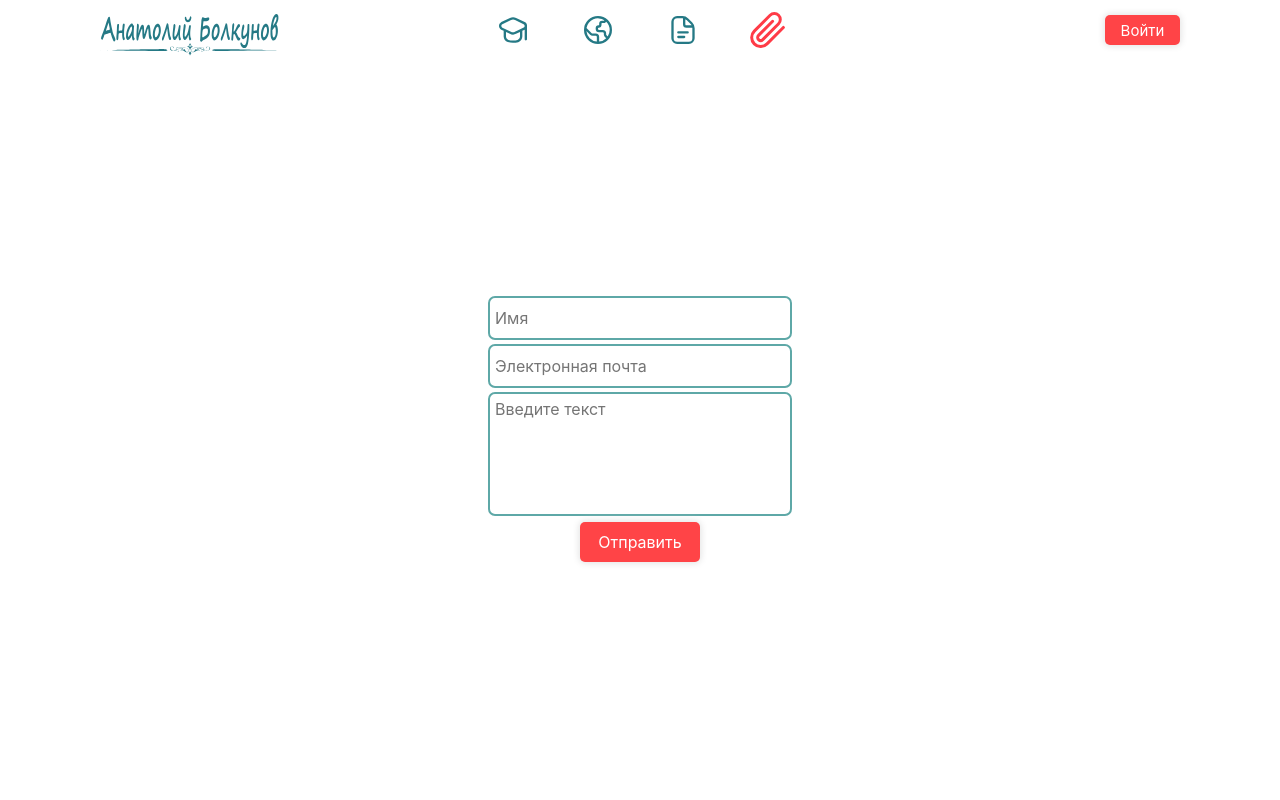
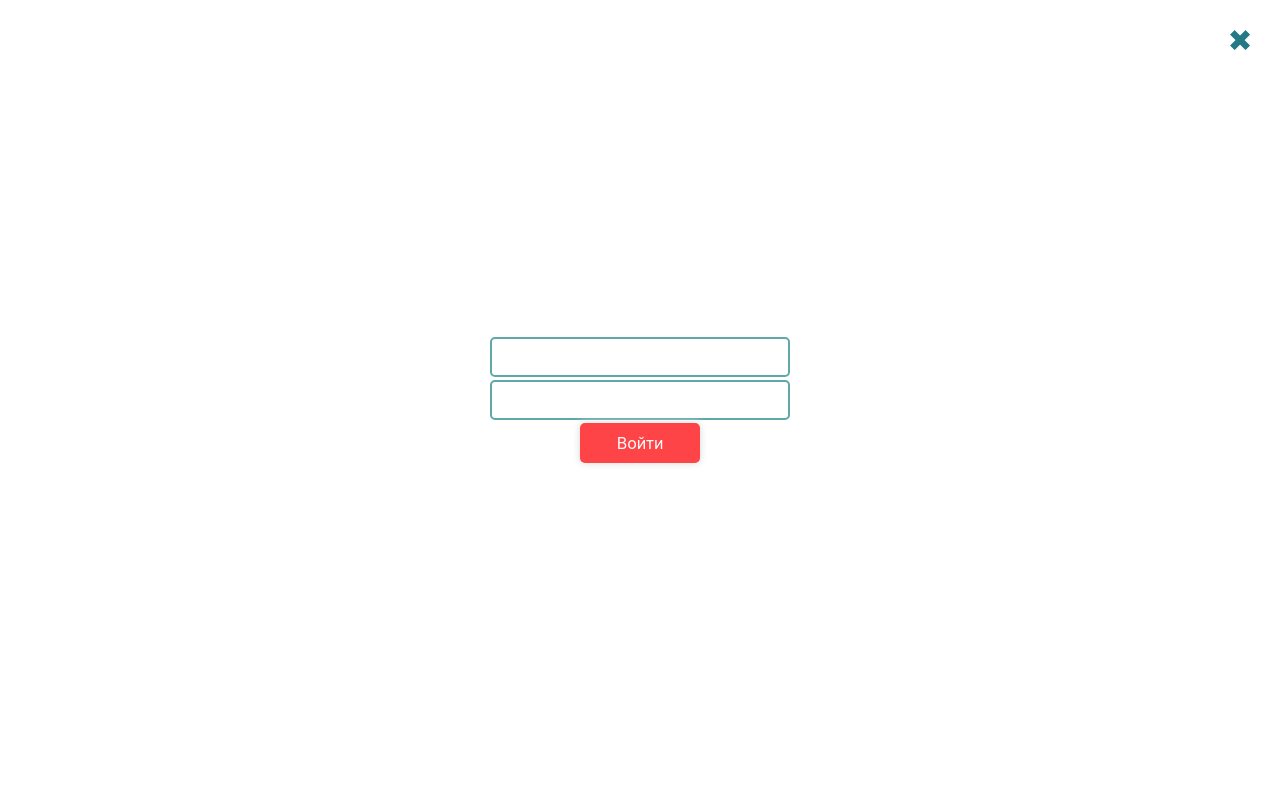
Before and after one commit to Gloryson/psy, a React (Create React App) app: page /contacts in a window 1280 px wide. Both pictures are taken after a click on the button "Войти". Shown: the top 800 px of the page. Built offline with nearby package versions, Linux system fonts and the light colour scheme; no server answers.

Commit message:
feat: added firebase

```diff
--- a/package.json
+++ b/package.json
@@ -11,6 +11,7 @@
     "@types/node": "^16.18.12",
     "@types/react": "^18.0.28",
     "@types/react-dom": "^18.0.11",
+    "firebase": "^9.17.2",
     "react": "^18.2.0",
     "react-dom": "^18.2.0",
     "react-redux": "^8.0.5",
--- a/src/Pages/ContactsPage/ContactsPage.scss
+++ b/src/Pages/ContactsPage/ContactsPage.scss
@@ -12,7 +12,7 @@
   width: 95vw;
   max-width: 500px;
   height: calc(100vh - 60px);
-  gap: 8px;
+  gap: 6px;
 
   @media (max-width: 999.9px) {
     height: calc(100vh - 120px);
@@ -21,7 +21,6 @@
   input, textarea {
     width: 300px;
     height: 40px;
-    border-radius: 15px;
     outline: 2px solid #5EA8A7;
     border-radius: 5px;
     padding: 5px;
--- a/src/components/Header/Header.tsx
+++ b/src/components/Header/Header.tsx
@@ -1,15 +1,27 @@
+import { useState } from 'react';
 import { Link } from 'react-router-dom';
+import { LoginForm } from '../LoginForm/LoginForm';
 import './Header.scss';
 
 
 
 export const Header = () => {
+
+  const [showLoginForm, setShowLoginForm] = useState(false);
+
   return(
-    <header className='header'>
-      <Link to={'about'}>
-        <div className='header__logo'></div>
-      </Link>
-      <button className='login__button'>Войти</button>
-    </header>
+    <>
+      <header className='header'>
+        <Link to={'about'}>
+          <div className='header__logo'></div>
+        </Link>
+        <button className='login__button' onClick={() => setShowLoginForm(() => true)}>Войти</button>
+      </header>
+
+      <LoginForm
+        showLoginForm={showLoginForm}
+        setShowLoginForm={setShowLoginForm}
+      />
+    </>
   )
 }
--- /dev/null
+++ b/src/components/LoginForm/LoginForm.scss
@@ -0,0 +1,72 @@
+.login__form {
+  display: flex;
+  flex-direction: column;
+  justify-content: center;
+  align-items: center;
+  width: 100%;
+  height: 100vh;
+  gap: 3px;
+  position: fixed;
+  top: 0;
+  left: 0;
+  background-color: #ffffff;
+  z-index: 100;
+
+  input {
+    width: 300px;
+    height: 40px;
+    border: 2px solid #5EA8A7;
+    border-radius: 5px;
+    padding: 5px;
+    font-size: 16px;
+
+    &:focus {
+      border: 3px solid #257985;
+    }
+  }
+}
+
+.login__form__button {
+  width: 120px;
+  height: 40px;
+  font-size: 16px;
+  color: #ffffff;
+  background-color: #FF4447;
+  box-shadow: #e2e2e2 0 0 7px 1px;
+  border-radius: 5px;
+  cursor: pointer;
+
+  &:hover {
+    background-color: #f24244;
+  }
+
+  &:active {
+    box-shadow: none;
+    background-color: #FF4447;
+  }
+}
+
+.login__form__close {
+  display: flex;
+  justify-content: center;
+  align-items: center;
+  width: 50px;
+  height: 50px;
+  position: absolute;
+  top: 15px;
+  right: 15px;
+  background-color: #ffffff;
+  color: #257985;
+  font-size: 30px;
+  cursor: pointer;
+  transition-duration: 0.1s;
+
+  &:hover {
+    transform: scale(1.2);
+    color: #FF4447;
+  }
+}
+
+.off {
+  display: none;
+}
--- /dev/null
+++ b/src/components/LoginForm/LoginForm.tsx
@@ -0,0 +1,24 @@
+import './LoginForm.scss';
+
+
+
+interface LoginFormProps {
+  showLoginForm: boolean;
+  setShowLoginForm: React.Dispatch<React.SetStateAction<boolean>>;
+}
+
+
+
+export const LoginForm: React.FC<LoginFormProps> = ({ showLoginForm, setShowLoginForm }) => {
+
+
+
+  return(
+    <div className={showLoginForm ? 'login__form' : 'login__form  off'}>
+      <input className='login__form__email__input' type="text" />
+      <input className='login__form__password__input' type="text" />
+      <button className='login__form__button'>Войти</button>
+      <button className='login__form__close' onClick={() => setShowLoginForm(() => false)}>	&#10006;</button>
+    </div>
+  )
+}
--- a/src/components/NavigationMenu/NavigationMenu.scss
+++ b/src/components/NavigationMenu/NavigationMenu.scss
@@ -6,7 +6,7 @@
   width: calc((100vw - 200px) / 2.5);
   height: 60px;
   position: fixed;
-  z-index: 999;
+  z-index: 99;
   top: 0;
   left: 50%;
   transform: translateX(-50%);
--- a/src/components/index.ts
+++ b/src/components/index.ts
@@ -1,8 +1,9 @@
 import { Card } from "./Card/Card";
 import { Footer } from "./Footer/Footer";
 import { Header } from "./Header/Header";
+import { LoginForm } from "./LoginForm/LoginForm";
 import { NavigationMenu } from "./NavigationMenu/NavigationMenu";
 
 
 
-export { NavigationMenu, Header, Card, Footer };
+export { NavigationMenu, Header, Card, Footer, LoginForm };
--- /dev/null
+++ b/src/firebase.ts
@@ -0,0 +1,13 @@
+import { initializeApp } from 'firebase/app';
+
+
+const firebaseConfig = {
+  apiKey: process.env.REACT_APP_FIREBASE_API_KEY,
+  authDomain: process.env.REACT_APP_FIREBASE_AUTH_DOMAIN,
+  projectId: process.env.REACT_APP_FIREBASE_PROJECT_ID,
+  storageBucket: process.env.REACT_APP_FIREBASE_STORAGE_BUCKET,
+  messagingSenderId: process.env.REACT_APP_FIREBASE_MESSAGING_SENDER_ID,
+  appId: process.env.REACT_APP_FIREBASE_APP_ID
+};
+
+const app = initializeApp(firebaseConfig);
--- a/src/index.tsx
+++ b/src/index.tsx
@@ -2,6 +2,7 @@ import ReactDOM from 'react-dom/client';
 import { BrowserRouter } from 'react-router-dom';
 import { App } from './App';
 import './index.scss';
+import './firebase';
 
 const root = ReactDOM.createRoot( document.getElementById('root') as HTMLElement );
 
```
Also changed, not shown: 1 other file (tests, documents, lock files or other folders).
